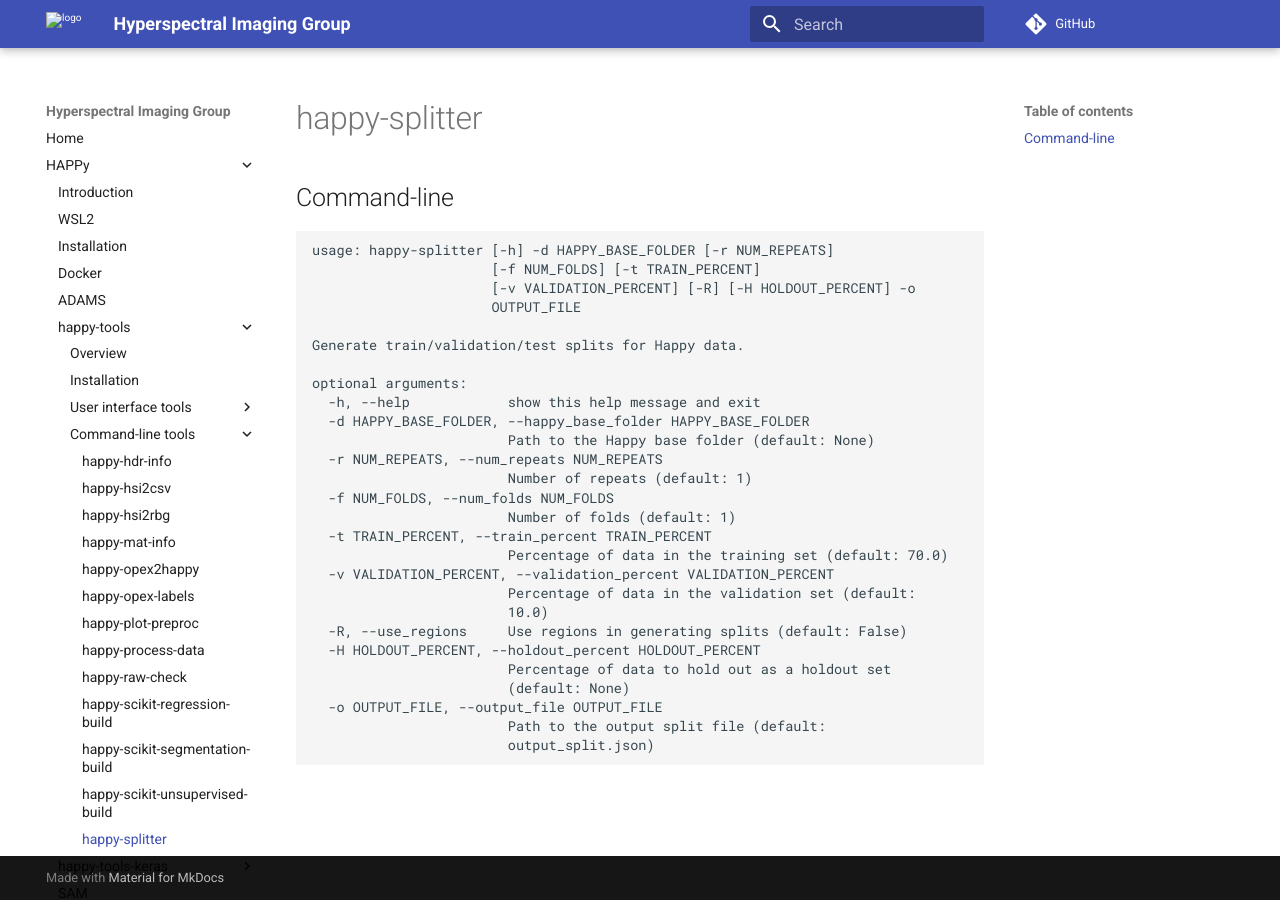
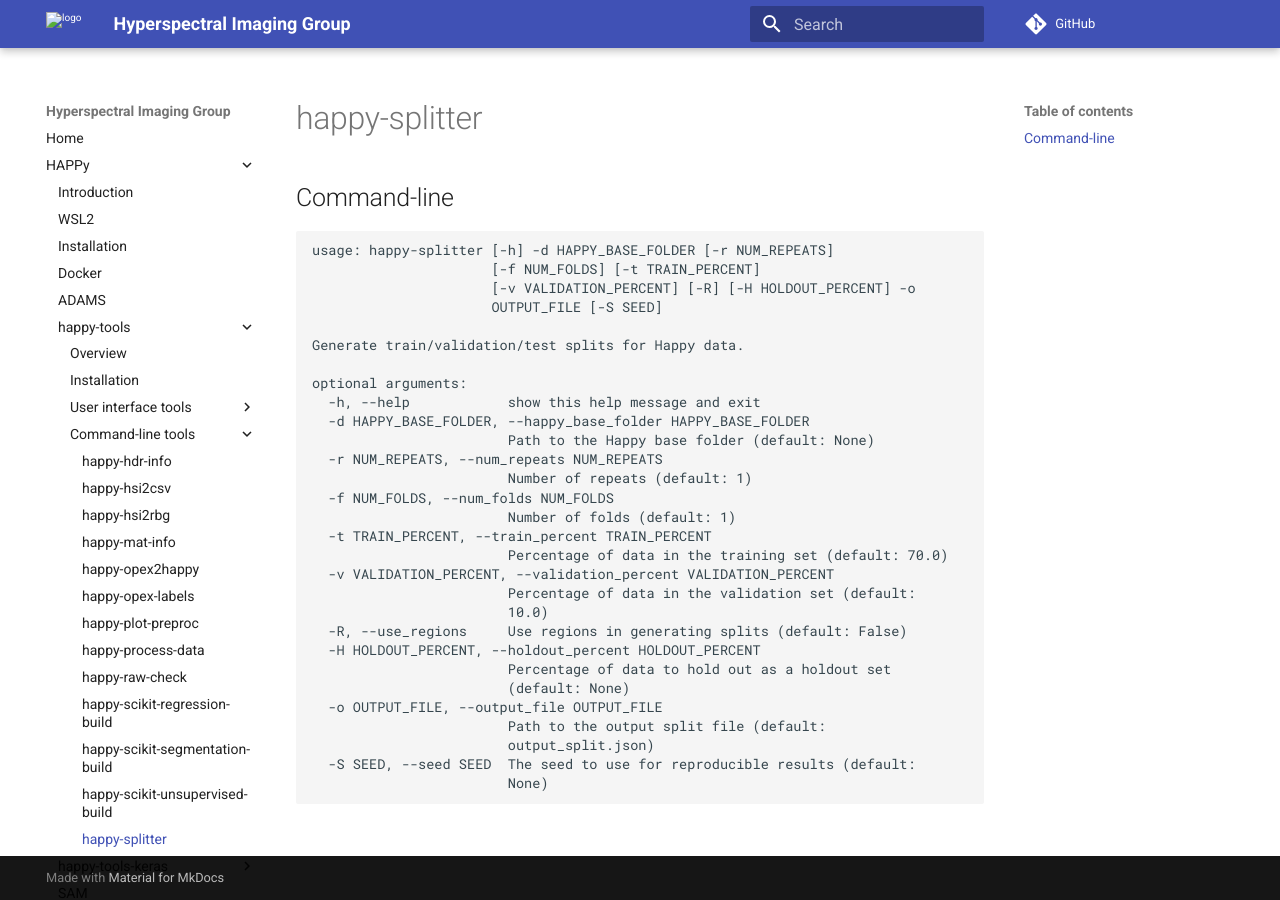
Before and after one commit to wairas/hsi-website, an MkDocs documentation site: the page built from docs/happy/happy_tools/happy-splitter.md, in a window 1280 px wide. Built offline with MkDocs 1.6.1 and Material for MkDocs 9.7.7, drawn with Linux system fonts in a browser that asks for light colours; comment, search, counter and statistics services are not loaded.

Commit message:
updated help screen

````diff
--- a/docs/happy/happy_tools/happy-splitter.md
+++ b/docs/happy/happy_tools/happy-splitter.md
@@ -4,7 +4,7 @@
 usage: happy-splitter [-h] -d HAPPY_BASE_FOLDER [-r NUM_REPEATS]
                       [-f NUM_FOLDS] [-t TRAIN_PERCENT]
                       [-v VALIDATION_PERCENT] [-R] [-H HOLDOUT_PERCENT] -o
-                      OUTPUT_FILE
+                      OUTPUT_FILE [-S SEED]
 
 Generate train/validation/test splits for Happy data.
 
@@ -28,4 +28,6 @@ optional arguments:
   -o OUTPUT_FILE, --output_file OUTPUT_FILE
                         Path to the output split file (default:
                         output_split.json)
+  -S SEED, --seed SEED  The seed to use for reproducible results (default:
+                        None)
 ```
````
